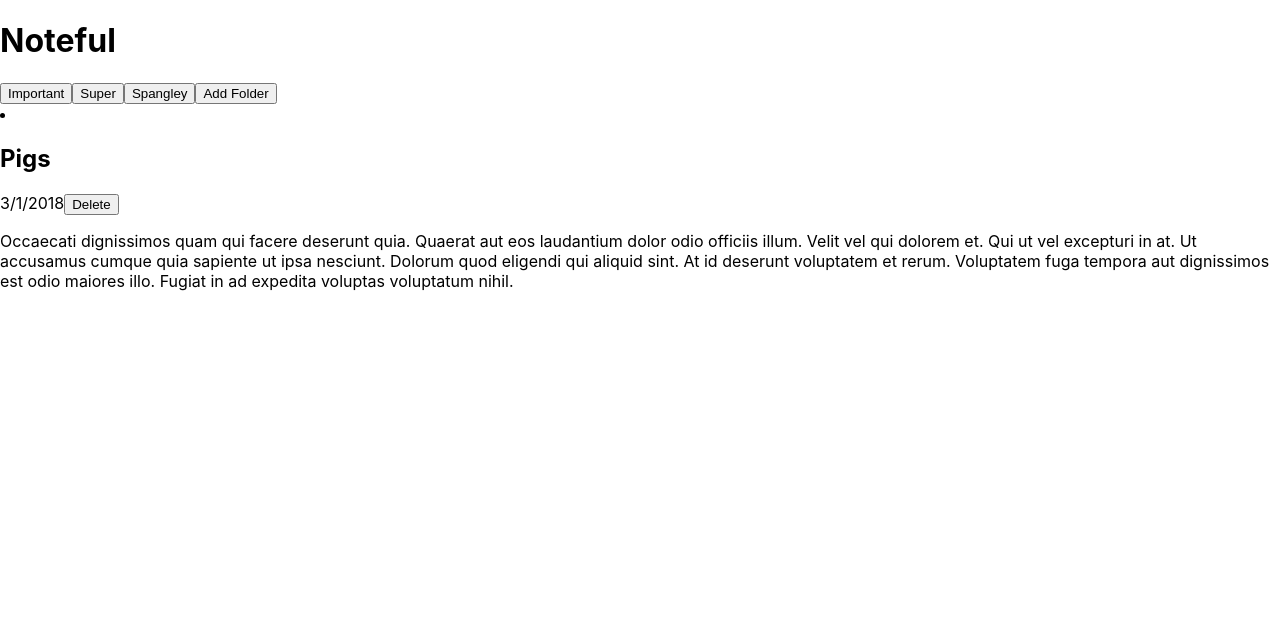
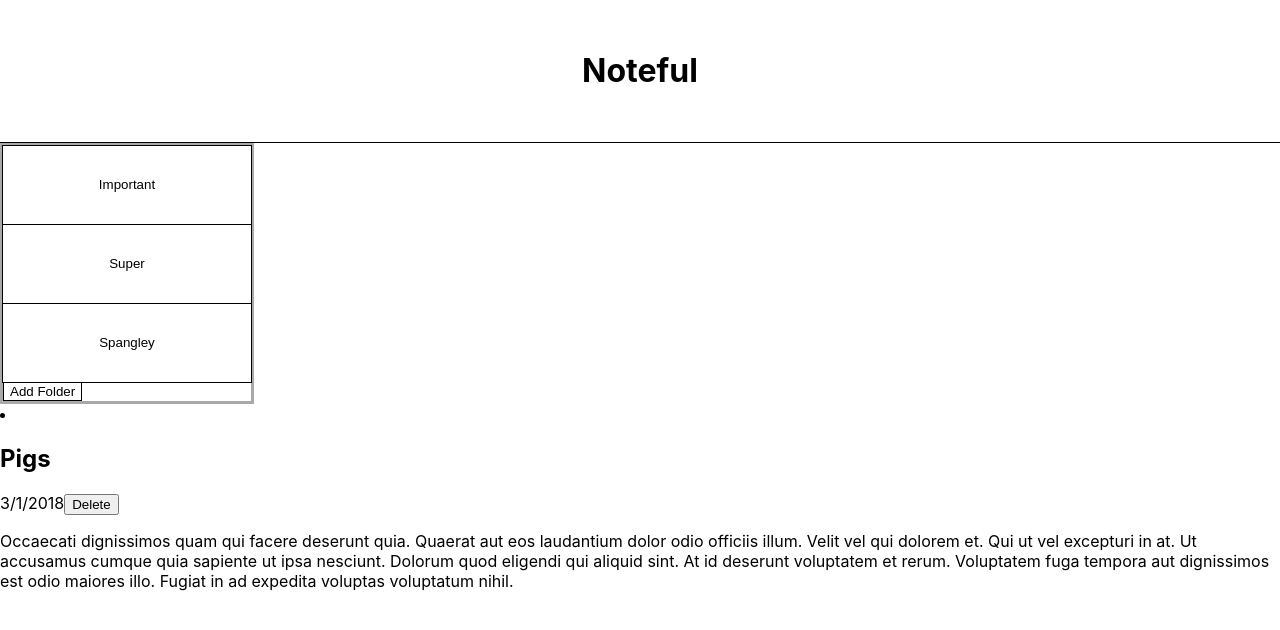
Before and after one commit to thinkful-ei-firefly/noteful-ben-jessica, a React (Create React App) app: page / in a window 1280 px wide. Shown: the top 630 px of the page. Built offline with nearby package versions, Linux system fonts and the light colour scheme.

Commit message:
add basic styling

```diff
--- a/package.json
+++ b/package.json
@@ -5,6 +5,7 @@
   "dependencies": {
     "react": "^16.8.6",
     "react-dom": "^16.8.6",
+    "react-router-dom": "^5.0.1",
     "react-scripts": "3.0.1"
   },
   "scripts": {
--- a/src/App.js
+++ b/src/App.js
@@ -5,6 +5,7 @@ import NoteSidebar from './components/NoteSidebar';
 import STORE from './dummy-store.js';
 import Notebook from './components/Notebook';
 import DetailNote from './components/DetailNote';
+import { Route } from 'react-router-dom';
 
 class App extends React.Component {
 
@@ -19,6 +20,8 @@ class App extends React.Component {
     return (
       <main className='App'>
         <Header />
+        {/* <Route exact path='/' component = {Sidebar}/> */}
+
         <Sidebar folders={this.state.STORE.folders}/>
         {/* <NoteSidebar state={this.state} /> */}
 
--- /dev/null
+++ b/src/components/Folder.css
@@ -0,0 +1,8 @@
+.folder-button {
+    background-color: white;
+    border: 1px solid black;
+    display: block;
+    width: 250px;
+    height: 80px;
+    margin: -1px;
+}
--- a/src/components/Folder.js
+++ b/src/components/Folder.js
@@ -1,5 +1,5 @@
 import React from 'react';
-
+import './Folder.css';
 
 function Folder(props) {
 
--- /dev/null
+++ b/src/components/Header.css
@@ -0,0 +1,8 @@
+h1 {
+    text-align: center;
+}
+
+.header-bar {
+    border-bottom: 1px solid black;
+    padding: 30px;
+}
--- a/src/components/Header.js
+++ b/src/components/Header.js
@@ -1,10 +1,11 @@
 import React from 'react';
+import './Header.css';
 
 
 function Header() {
   return (
       <header>
-          <div>
+          <div className="header-bar">
               <h1>Noteful</h1>
           </div>
       </header>
--- /dev/null
+++ b/src/components/Sidebar.css
@@ -0,0 +1,11 @@
+.sidebar {
+    display: inline-block;
+    border: 3px solid darkgray;
+}
+
+.add-folder {
+    display: block;
+    border: 1px solid black;
+    background-color: white;
+
+}
--- a/src/components/Sidebar.js
+++ b/src/components/Sidebar.js
@@ -1,5 +1,6 @@
 import React from 'react';
 import Folder from './Folder';
+import './Sidebar.css';
 
 
 function Sidebar(props) {
--- a/src/index.js
+++ b/src/index.js
@@ -2,5 +2,10 @@ import React from 'react';
 import ReactDOM from 'react-dom';
 import App from './App';
 import './index.css';
+import { BrowserRouter } from 'react-router-dom';
 
-ReactDOM.render(<App />, document.getElementById('root'));
+ReactDOM.render(
+<BrowserRouter>
+<App />
+</BrowserRouter>,
+ document.getElementById('root'));
```
Also changed, not shown: 1 other file (tests, documents, lock files or other folders).
